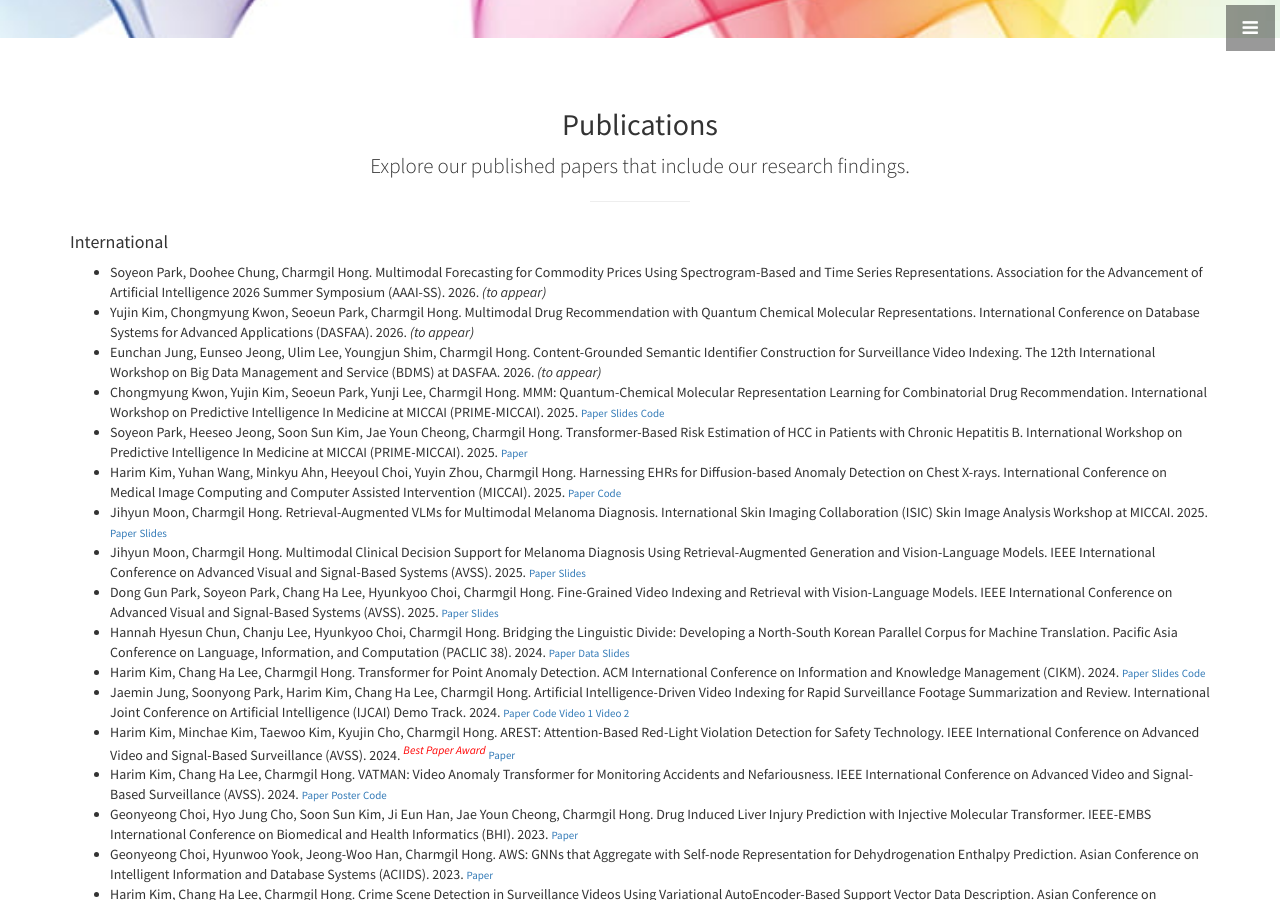
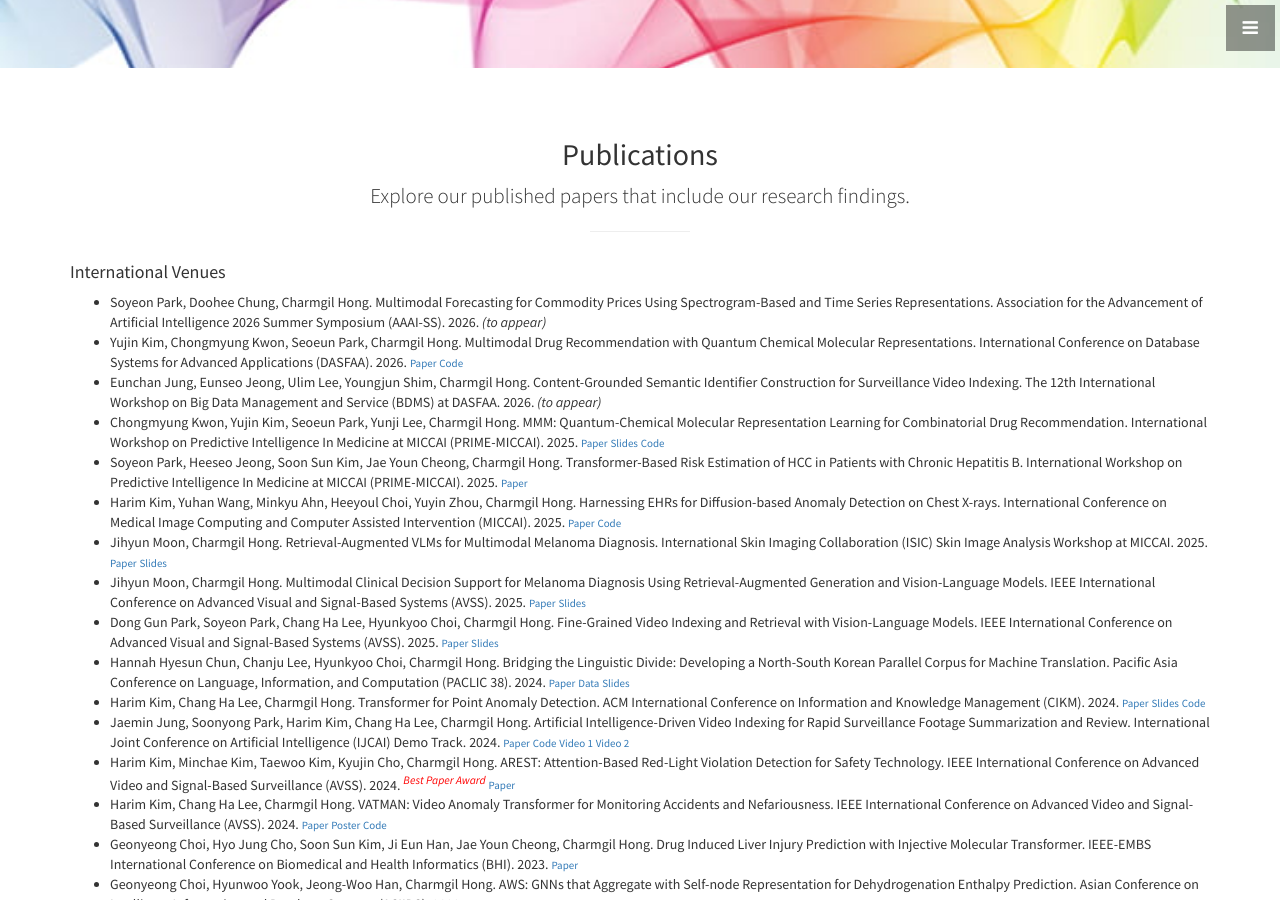
Before and after one commit to nth221/nth221.github.io, a Jekyll site: the page built from index.html, in a window 1280 px wide and 900 px high, scrolled down 3467 px. Built offline with Jekyll 4.4.1, drawn with Linux system fonts in a browser that asks for light colours; some of the changed text lies outside the part shown.

Commit message:
modified:   _includes/about.html 	modified:   _includes/portfolio.html

```diff
--- a/_includes/about.html
+++ b/_includes/about.html
@@ -31,14 +31,14 @@
               <th colspan="4">Master's Students</th>
             </tr>
             <tr>
-              <td width="192">Jihyun Moon, B.S.E.</td>
-              <td width="192">Soyeon Park, B.S.E.</td>
+              <td width="192"><a href="https://www.linkedin.com/in/soyeon-park--/" target="_blank">Soyeon Park, B.S.E.</a></td>
               <td width="192">Yujin Kim, B.S.E.</td>
               <td width="192">Seonghyun Lee, B.S.E.</td>
+              <td width="192"><a href="https://www.linkedin.com/in/heeseojeong/" target="_blank">Heeseo Jeong, B.S.E.</a></td>
             </tr>
             <tr>
-              <td width="192">Heeseo Jeong, B.S.E.</td>
-              <td width="192">Yunseong Choe, B.S.E.</td>
+              <td width="192"><a href="https://www.linkedin.com/in/yunseong-choi-91b14a37a/" target="_blank">Yunseong Choe, B.S.E.</a></td>
+              <td width="192"></td>
               <td width="192"></td>
               <td width="192"></td>
             </tr>
@@ -103,7 +103,10 @@
               <td colspan="4">Jihyeon Song (2023-2024) - Data Scientist at Acryl Inc.</td>
             </tr>
             <tr>
-              <td colspan="4"><a href="https://hrkim153.github.io/" target="_blank">Harim Kim</a> (2023-2025)</td>
+              <td colspan="4"><a href="https://hrkim153.github.io/" target="_blank">Harim Kim</a> (2023-2025) - Ph.D. Student at Boston University</td>
+            </tr>
+            <tr>
+              <td colspan="4">Jihyun Moon (2023-2026)</td>
             </tr>
             <tr class="vspace-row"></tr> <!-- Add an empty row for spacing -->
             <tr>
--- a/_includes/portfolio.html
+++ b/_includes/portfolio.html
@@ -7,13 +7,14 @@
         <hr class="small">
         <div class="row">
           <div class="col-lg-12 text-justify">
-            <h4>International</h4>
+            <h4>International Venues</h4>
             <ul class="publication-list">
               <li>Soyeon Park, Doohee Chung, Charmgil Hong. Multimodal Forecasting for Commodity Prices Using Spectrogram-Based and Time Series Representations. Association for the Advancement of Artificial Intelligence 2026 Summer Symposium (AAAI-SS). 2026.
               	<em>(to appear)</em>
               </li>
               <li>Yujin Kim, Chongmyung Kwon, Seoeun Park, Charmgil Hong. Multimodal Drug Recommendation with Quantum Chemical Molecular Representations. International Conference on Database Systems for Advanced Applications (DASFAA). 2026.
-              	<em>(to appear)</em>
+              	<span class="res"><a href="https://link.springer.com/chapter/10.1007/978-981-92-0369-7_13" target="_blank">Paper</a></span>
+              	<span class="res"><a href="https://github.com/nth221/quark" target="_blank">Code</a></span></li>
               </li>
               <li>Eunchan Jung, Eunseo Jeong, Ulim Lee, Youngjun Shim, Charmgil Hong. Content-Grounded Semantic Identifier Construction for Surveillance Video Indexing. The 12th International Workshop on Big Data Management and Service (BDMS) at DASFAA. 2026.
               	<em>(to appear)</em>
@@ -64,8 +65,16 @@
               <li>Harim Kim, Chang Ha Lee, Charmgil Hong. Crime Scene Detection in Surveillance Videos Using Variational AutoEncoder-Based Support Vector Data Description. Asian Conference on Intelligent Information and Database Systems (ACIIDS). 2023. <span class="res"><a href="https://link.springer.com/chapter/10.1007/978-3-031-42430-4_37" target="_blank">Paper</a></span></li>
               <li>Kyungmin Lee, Charmgil Hong, Eun-Ho Lee, WooHo Yang. Comparison of artificial intelligence methods for prediction of mechanical properties. IOP Conference Series: Materials Science and Engineering. 2020. <span class="res"><a href="https://iopscience.iop.org/article/10.1088/1757-899X/967/1/012031" target="_blank">Paper</a></span></li>
             </ul>
-            <h4>Domestic (Korean)</h4>
+            <h4>Domestic Venues (Korea)</h4>
             <ul class="publication-list">
+              <li>Soyeon Park, Charmgil Hong. Vision-Language Model-Based In-Hospital Mortality Prediction Using Chest X-rays and Temporal EHR Tokens. Korea Computer Congress (KCC). 2026. <em>(to appear)</em></li>
+              <li>Yujin Kim, Seoeun Park, Charmgil Hong. DDI-Aware Medication Recommendation Using IRI-Based Quantum Chemical Representations. Korea Computer Congress (KCC). 2026. <em>(to appear)</em></li>
+              <li>Seonghyun Lee, Heewon Jung, Doohee Chung, Charmgil Hong. Contrastive Learning-Based Multimodal Framework for Aligning Price Time Series with Natural Language Semantic Space. Korea Computer Congress (KCC). 2026. <em>(to appear)</em></li>
+              <li>Seonghyun Lee, Shih-Yi Chien, Charmgil Hong. A BERTopic-Based Analysis of Topical Structure and Temporal Trends in AR/MR Research at the HCII (2007–2025). Korea Computer Congress (KCC). 2026. <em>(to appear)</em></li>
+              <li>Heeseo Jeong, Charmgil Hong. Evidence-Grounded ADMET Prediction: An Interpretable Approach with Retrieval-Augmented LLM. Korea Computer Congress (KCC). 2026. <em>(to appear)</em></li>
+              <li>Yunseong Choi, Seulkee Park, Jong-Bok Kim, Charmgil Hong. Analyzing Response Alignment and Negative Preference in Large Language Models for Negative Polarity Questions. Korea Computer Congress (KCC). 2026. <em>(to appear)</em></li>
+              <li>Yunseong Choi, Seulkee Park, Jong-Bok Kim, Charmgil Hong. Metaphor Span Extraction in Korean Informal Text: An Analysis of Prompting Strategies in Large Language Models. Korea Computer Congress (KCC). 2026. <em>(to appear)</em></li>
+              <li>Seoeun Park, Yujin Kim, Charmgil Hong. Drug-Induced Liver Injury Prediction Using Multimodal Molecular Representations. Korea Computer Congress (KCC). 2026. <em>(to appear)</em></li>
               <li>Heeseo Jeong, Dajeong Lee, Kyujin Cho, Charmgil Hong. Predictive Data Analysis-Based Modeling of Future Electric Vehicle Driving Range. KIPS Transactions on Software and Data Engineering (KTSDE). 2026.
               	<span class="res"><a href="https://tkips.kips.or.kr/digital-library/105675" target="_blank">Paper</a></span></li>
               <!-- 2025 -->
@@ -163,14 +172,15 @@
               	<span class="award"><em>Best Paper Award</em></span>
               	<span class="res"><a href="https://www.dbpia.co.kr/journal/articleDetail?nodeId=NODE09352691" target="_blank">Paper</a></span></li>
             </ul>
-            <h4>Workshops/Symposiums (Non-archival)</h4>
+            <h4>Workshop/Symposium Presentations (Non-archival)</h4>
             <ul class="publication-list">
-              <li>Soyeon Park, Heeseo Jeong, Soon Sun Kim, Jae Youn Cheong, Charmgil Hong. In-Context Learning-Based Prediction of 5-Year Hepatocellular Carcinoma Risk in Chronic Hepatitis B. The Liver Week (TLW) 2026. <em>(to appear)</em></li>
-              <li>Yujin Kim, Seoeun Park, Soon Sun Kim, Ji Eun Han, Hyo Jung Cho, Jae Youn Cheong, Charmgil Hong. Multimodal Clinical DILI Prediction with Quantum-derived Molecular Representation. The Liver Week (TLW) 2026. <em>(to appear)</em></li>
-              <li>Seoeun Park, Yujin Kim, Soon Sun Kim, Ji Eun Han, Hyo Jung Cho, Jae Youn Cheong, Charmgil Hong. Quantum-Informed Molecular Representation Learning for Preclinical Drug-Induced Liver Injury Prediction. The Liver Week (TLW) 2026. <em>(to appear)</em></li>
-              <li>Chanyoung Lee, Gyungsu Roh, Sangho Lee, Charmgil Hong. LLM-based Automatic Patent Claim Amendment via Component-level Structural Analysis. Korea Multimedia Society, Spring. 2026. <em>(to appear)</em></li>
-              <li>Yejun Jung, Charmgil Hong. ST-MAD: Fairness Optimization via Threshold-centered Probability Deviation Balancing. Korea Multimedia Society, Spring. 2026. <em>(to appear)</em></li>
-              <li>Youngjun Shim, Ulim Lee, Eunseo Jeong, Eunchan Jung, Charmgil Hong. Software Design for Surveillance Video Analysis and Retrieval Using Semantic Multi-modal Video Indexing. Korea Multimedia Society, Spring. 2026. <em>(to appear)</em></li>
+              <li>Yujin Kim, Charmgil Hong. A Precedent-Guided Co-Scientist for Side-Effect-Aware Drug Redesign. ICML 2026 AI for Science Workshop. 2026. <em>(to be presented)</em></li>
+              <li>Soyeon Park, Heeseo Jeong, Soon Sun Kim, Jae Youn Cheong, Charmgil Hong. In-Context Learning-Based Prediction of 5-Year Hepatocellular Carcinoma Risk in Chronic Hepatitis B. The Liver Week (TLW) 2026. <em>(to be presented)</em></li>
+              <li>Yujin Kim, Seoeun Park, Soon Sun Kim, Ji Eun Han, Hyo Jung Cho, Jae Youn Cheong, Charmgil Hong. Multimodal Clinical DILI Prediction with Quantum-derived Molecular Representation. The Liver Week (TLW) 2026. <em>(to be presented)</em></li>
+              <li>Seoeun Park, Yujin Kim, Soon Sun Kim, Ji Eun Han, Hyo Jung Cho, Jae Youn Cheong, Charmgil Hong. Quantum-Informed Molecular Representation Learning for Preclinical Drug-Induced Liver Injury Prediction. The Liver Week (TLW) 2026. <em>(to be presented)</em></li>
+              <li>Chanyoung Lee, Gyungsu Roh, Sangho Lee, Charmgil Hong. LLM-based Automatic Patent Claim Amendment via Component-level Structural Analysis. Korea Multimedia Society, Spring. 2026.</li>
+              <li>Yejun Jung, Charmgil Hong. ST-MAD: Fairness Optimization via Threshold-centered Probability Deviation Balancing. Korea Multimedia Society, Spring. 2026.</li>
+              <li>Youngjun Shim, Ulim Lee, Eunseo Jeong, Eunchan Jung, Charmgil Hong. Software Design for Surveillance Video Analysis and Retrieval Using Semantic Multi-modal Video Indexing. Korea Multimedia Society, Spring. 2026.</li>
               <li>Heeseo Jeong, Charmgil Hong. Interpretable Evidence-grounded ADMET Prediction via Retrieval-augmented Large Language Model. Spring International Convention of the Pharmaceutical Society of Korea. 2026. <span class="award"><em>Distinguished Oral Presentation Award</em></span></li>
               <li>Yujin Kim, Seoeun Park, Charmgil Hong. Quantum-informed Molecular Maps Complement Molecular Descriptors for Drug-induced Liver Injury Prediction. Spring International Convention of the Pharmaceutical Society of Korea. 2026.</li>
               <li>Seoeun Park, Yujin Kim, Toohyun Cho, Charmgil Hong. Quantum Chemistry-derived Electronic Structure Representations for Drug Distribution and Metabolism Prediction. Spring International Convention of the Pharmaceutical Society of Korea. 2026.</li>
```
